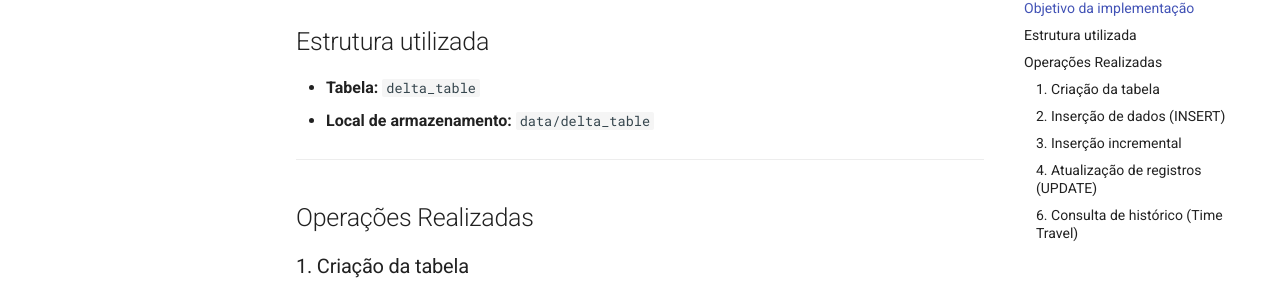
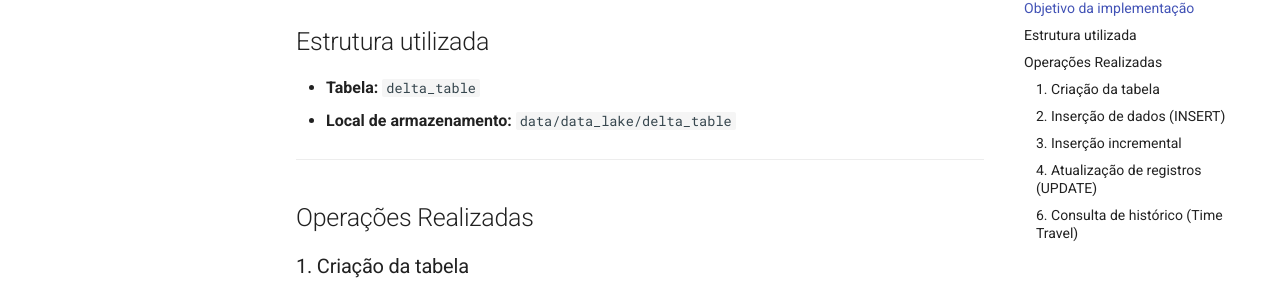
Before and after one commit to brunomonteirobonifacio/projeto-engenharia-dados-satc, an MkDocs documentation site: the page built from docs/delta.md, in a window 1280 px wide and 900 px high, scrolled down 337 px. Shown: the part 148-448 px from the top of the window. Built offline with MkDocs 1.6.1 and Material for MkDocs 9.7.7, drawn with Linux system fonts in a browser that asks for light colours; comment, search, counter and statistics services are not loaded.

Commit message:
Ajustado local de armazenamento no delta.md

```diff
--- a/docs/delta.md
+++ b/docs/delta.md
@@ -11,7 +11,7 @@ Demonstrar o uso do Delta Lake integrado ao Apache Spark para operações transa
 ## Estrutura utilizada
 
 * **Tabela:** `delta_table`
-* **Local de armazenamento:** `data/delta_table`
+* **Local de armazenamento:** `data/data_lake/delta_table`
 
 ---
 
```
